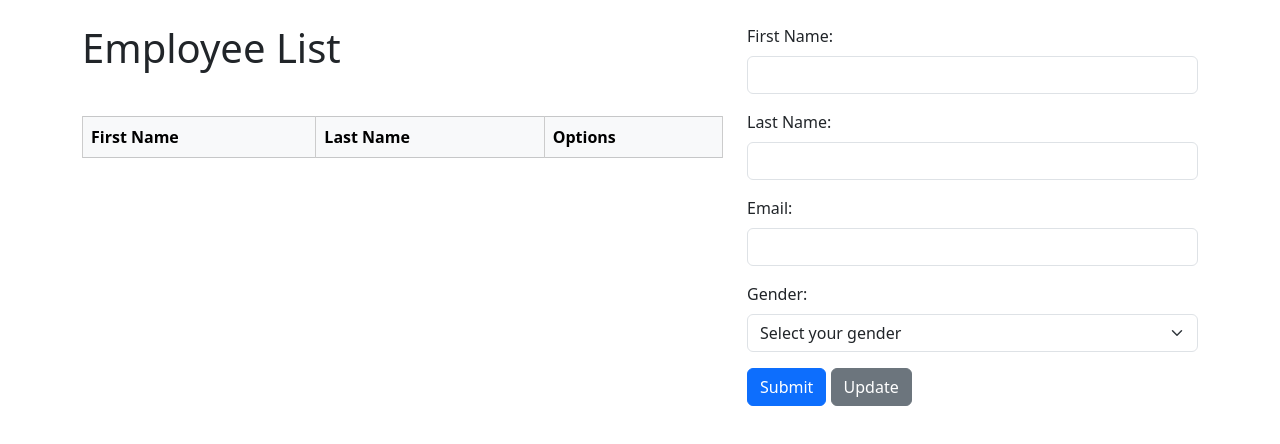
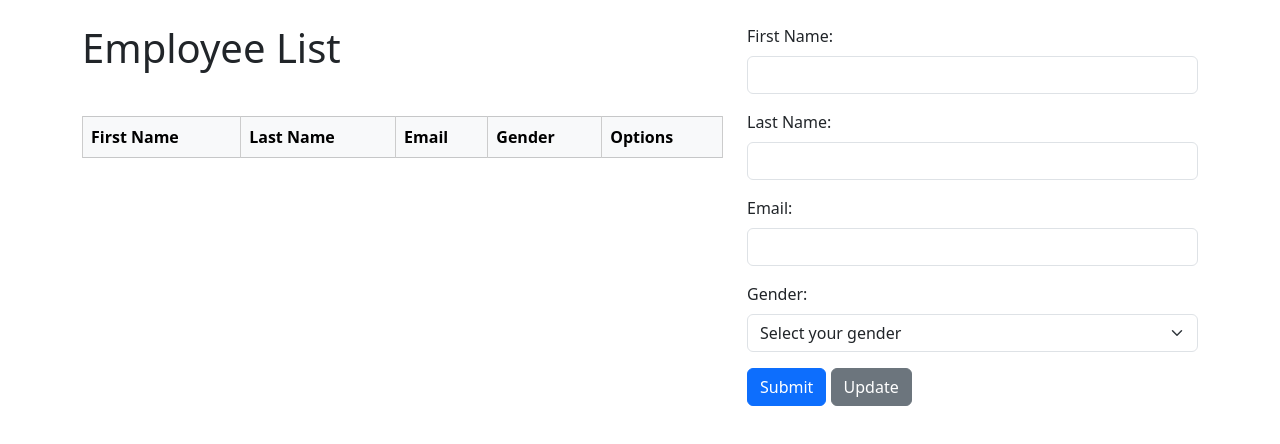
Before and after one commit to Haruuu-054/review-deployed-fetch, a plain HTML site: page index.html in a window 1280 px wide. Drawn offline with nearby package versions, Linux system fonts and the light colour scheme; no server answers.

Commit message:
Update index.html

```diff
--- a/index.html
+++ b/index.html
@@ -34,6 +34,8 @@
                 <tr>
                   <th>First Name</th>
                   <th>Last Name</th>
+                  <th>Email</th>
+                   <th>Gender</th>
                   <th>Options</th>
                 </tr>
               </thead>
```
